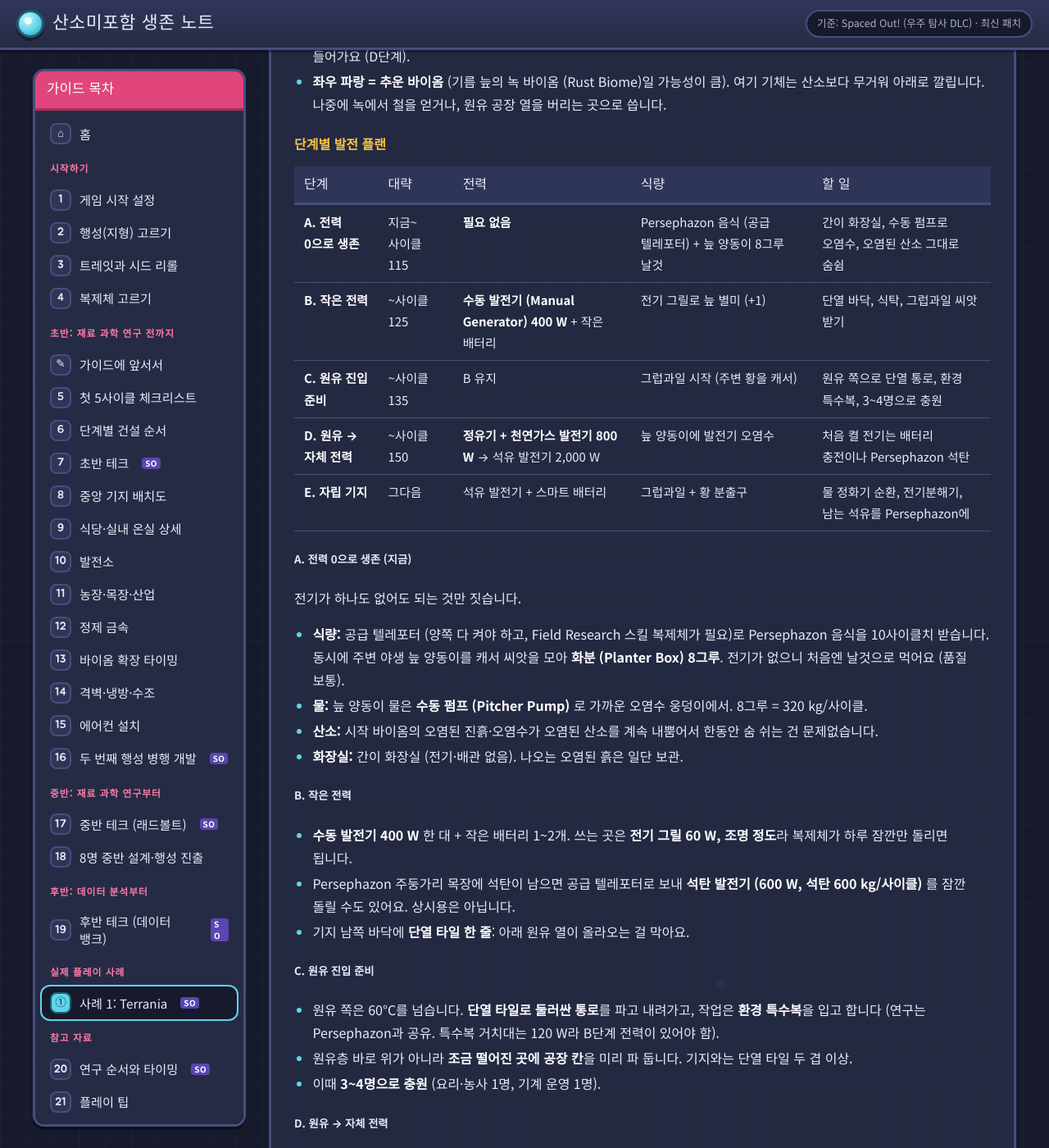
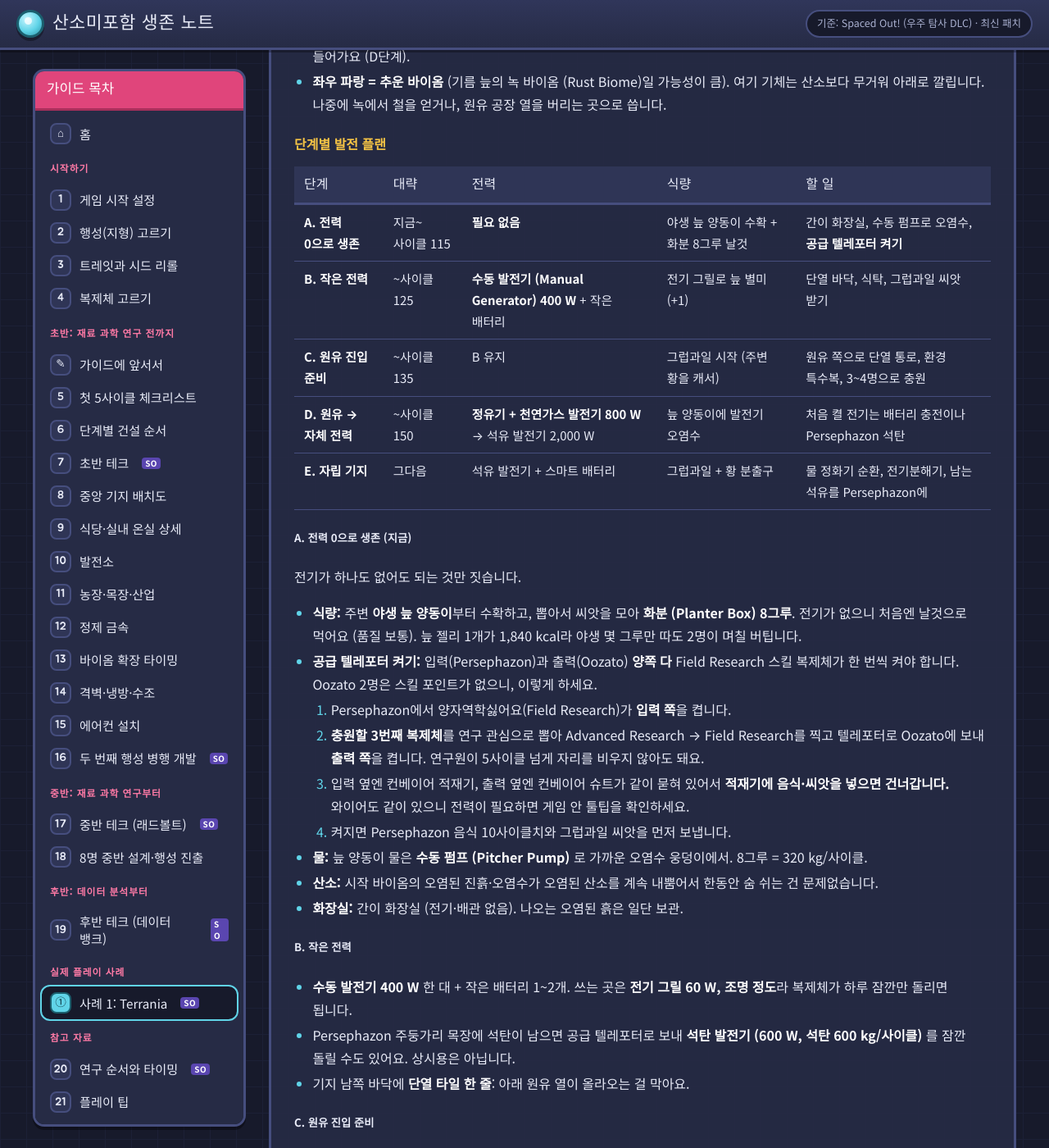
Before and after one commit to zaGamer95/oni, a Jekyll site: the page built from guide/case-1-terrania.md, in a window 1280 px wide and 1400 px high, scrolled down 9043 px. Shown: the whole window at 82% size. Built offline with Jekyll 4.4.1, drawn with Linux system fonts in a browser that asks for light colours; some of the changed text lies outside the part shown.

Commit message:
사례 1: 공급 텔레포터 켜는 순서와 켜기 전 식량(야생 늪 양동이)
Co-Authored-By: Claude Opus 5.5 <noreply@anthropic.com>
Claude-Session: https://claude.ai/code/session_01D1TBnT1yF8pM5xSTZGRxQ6

```diff
--- a/guide/case-1-terrania.md
+++ b/guide/case-1-terrania.md
@@ -93,7 +93,7 @@ description: W의 실제 Spaced Out! 판(Terrania 클러스터)을 처음 시드
 2. 프린팅 포드에서 **배시시 (굴착+건설)** 를 뽑아 텔레포터로 Oozato에 보냄
 3. 도착 지점 옆 냉동 탱크 해동 → **노먼 (청소+특수복)**. 두 번째 행성 2명, 시작 행성 6명
 4. 출장소: 침대, 간이 화장실, 식량 보관함 → 산소·식량 자립
-5. 공급 텔레포터 양쪽 가동 (Field Research 스킬 복제체가 한 번씩)
+5. 공급 텔레포터 양쪽 가동 (Field Research 스킬 복제체가 한 번씩, 사이클 108엔 아직 안 켬)
 6. Oozato → Persephazon: 원유, 황, 금속 광석 / Persephazon → Oozato: 정제 금속, 씨앗, 음식
 
 ### Oozato 자립 플랜 (사이클 108~)
@@ -114,7 +114,7 @@ description: W의 실제 Spaced Out! 판(Terrania 클러스터)을 처음 시드
 
 | 단계 | 대략 | 전력 | 식량 | 할 일 |
 |---|---|---|---|---|
-| **A. 전력 0으로 생존** | 지금~사이클 115 | **필요 없음** | Persephazon 음식 (공급 텔레포터) + 늪 양동이 8그루 날것 | 간이 화장실, 수동 펌프로 오염수, 오염된 산소 그대로 숨쉼 |
+| **A. 전력 0으로 생존** | 지금~사이클 115 | **필요 없음** | 야생 늪 양동이 수확 + 화분 8그루 날것 | 간이 화장실, 수동 펌프로 오염수, **공급 텔레포터 켜기** |
 | **B. 작은 전력** | ~사이클 125 | **수동 발전기 (Manual Generator) 400 W** + 작은 배터리 | 전기 그릴로 늪 별미 (+1) | 단열 바닥, 식탁, 그럽과일 씨앗 받기 |
 | **C. 원유 진입 준비** | ~사이클 135 | B 유지 | 그럽과일 시작 (주변 황을 캐서) | 원유 쪽으로 단열 통로, 환경 특수복, 3~4명으로 충원 |
 | **D. 원유 → 자체 전력** | ~사이클 150 | **정유기 + 천연가스 발전기 800 W** → 석유 발전기 2,000 W | 늪 양동이에 발전기 오염수 | 처음 켤 전기는 배터리 충전이나 Persephazon 석탄 |
@@ -124,7 +124,12 @@ description: W의 실제 Spaced Out! 판(Terrania 클러스터)을 처음 시드
 
 전기가 하나도 없어도 되는 것만 짓습니다.
 
-- **식량:** 공급 텔레포터 (양쪽 다 켜야 하고, Field Research 스킬 복제체가 필요)로 Persephazon 음식을 10사이클치 받습니다. 동시에 주변 야생 늪 양동이를 캐서 씨앗을 모아 **화분 (Planter Box) 8그루**. 전기가 없으니 처음엔 날것으로 먹어요 (품질 보통).
+- **식량:** 주변 **야생 늪 양동이**부터 수확하고, 뽑아서 씨앗을 모아 **화분 (Planter Box) 8그루**. 전기가 없으니 처음엔 날것으로 먹어요 (품질 보통). 늪 젤리 1개가 1,840 kcal라 야생 몇 그루만 따도 2명이 며칠 버팁니다.
+- **공급 텔레포터 켜기:** 입력(Persephazon)과 출력(Oozato) **양쪽 다** Field Research 스킬 복제체가 한 번씩 켜야 합니다. Oozato 2명은 스킬 포인트가 없으니, 이렇게 하세요.
+  1. Persephazon에서 양자역학싫어요(Field Research)가 **입력 쪽**을 켭니다.
+  2. **충원할 3번째 복제체**를 연구 관심으로 뽑아 Advanced Research → Field Research를 찍고 텔레포터로 Oozato에 보내 **출력 쪽**을 켭니다. 연구원이 5사이클 넘게 자리를 비우지 않아도 돼요.
+  3. 입력 옆엔 컨베이어 적재기, 출력 옆엔 컨베이어 슈트가 같이 묻혀 있어서 **적재기에 음식·씨앗을 넣으면 건너갑니다.** 와이어도 같이 있으니 전력이 필요하면 게임 안 툴팁을 확인하세요.
+  4. 켜지면 Persephazon 음식 10사이클치와 그럽과일 씨앗을 먼저 보냅니다.
 - **물:** 늪 양동이 물은 **수동 펌프 (Pitcher Pump)** 로 가까운 오염수 웅덩이에서. 8그루 = 320 kg/사이클.
 - **산소:** 시작 바이옴의 오염된 진흙·오염수가 오염된 산소를 계속 내뿜어서 한동안 숨 쉬는 건 문제없습니다.
 - **화장실:** 간이 화장실 (전기·배관 없음). 나오는 오염된 흙은 일단 보관.
```
